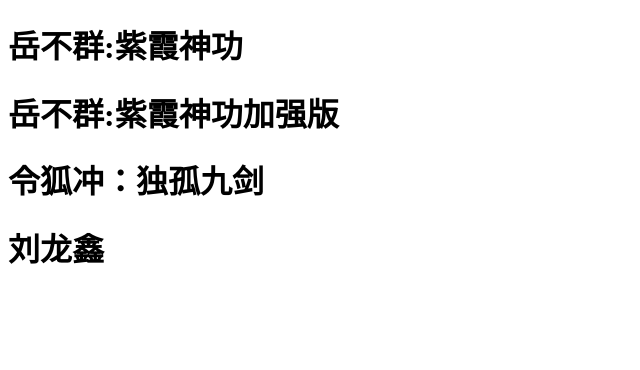
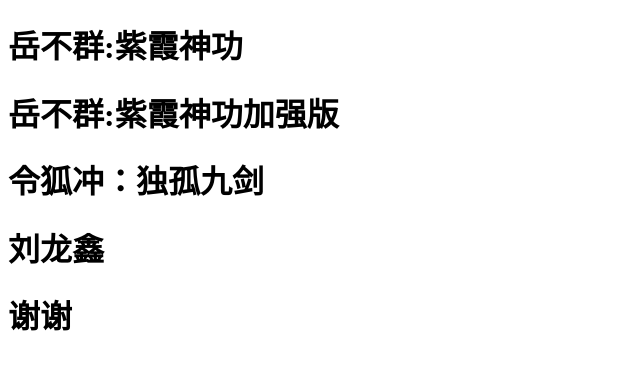
Before and after one commit to pss1219/hs, a plain HTML site: page index.html in a window 1280 px wide. Shown: the whole page, without its empty margins (0-640 px from the left). Drawn offline with Linux system fonts and the light colour scheme.

Commit message:
天下武功

```diff
--- a/index.html
+++ b/index.html
@@ -11,5 +11,6 @@
     <h1>岳不群:紫霞神功加强版</h1>
     <h1>令狐冲：独孤九剑</h1>
     <h1>刘龙鑫</h1>
+    <h1>谢谢</h1>
 </body>
 </html>
```
